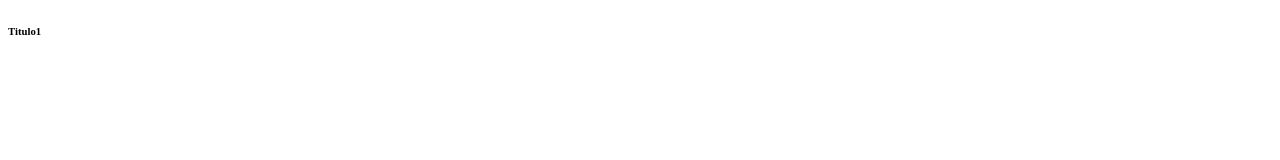
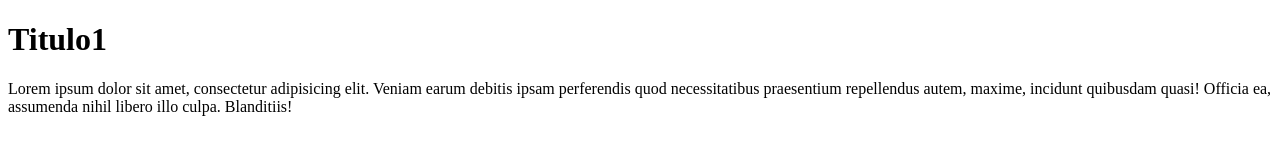
Before and after one commit to OscarJRamirezC/repo1NTD, a plain HTML site: page index.html in a window 1280 px wide. Drawn offline with Linux system fonts and the light colour scheme.

Commit message:
Se añadio Texto a la pagina
Se añadió un texto de prueba a la pagina

```diff
--- a/index.html
+++ b/index.html
@@ -6,6 +6,9 @@
     <title>Document</title>
 </head>
 <body>
-    <h6>Titulo1</h6>
+    <h1>Titulo1</h1>
+    <p>Lorem ipsum dolor sit amet, consectetur adipisicing elit. Veniam earum debitis
+        ipsam perferendis quod necessitatibus praesentium repellendus autem, maxime, incidunt quibusdam quasi!
+        Officia ea, assumenda nihil libero illo culpa. Blanditiis!</p>
 </body>
 </html>
```
